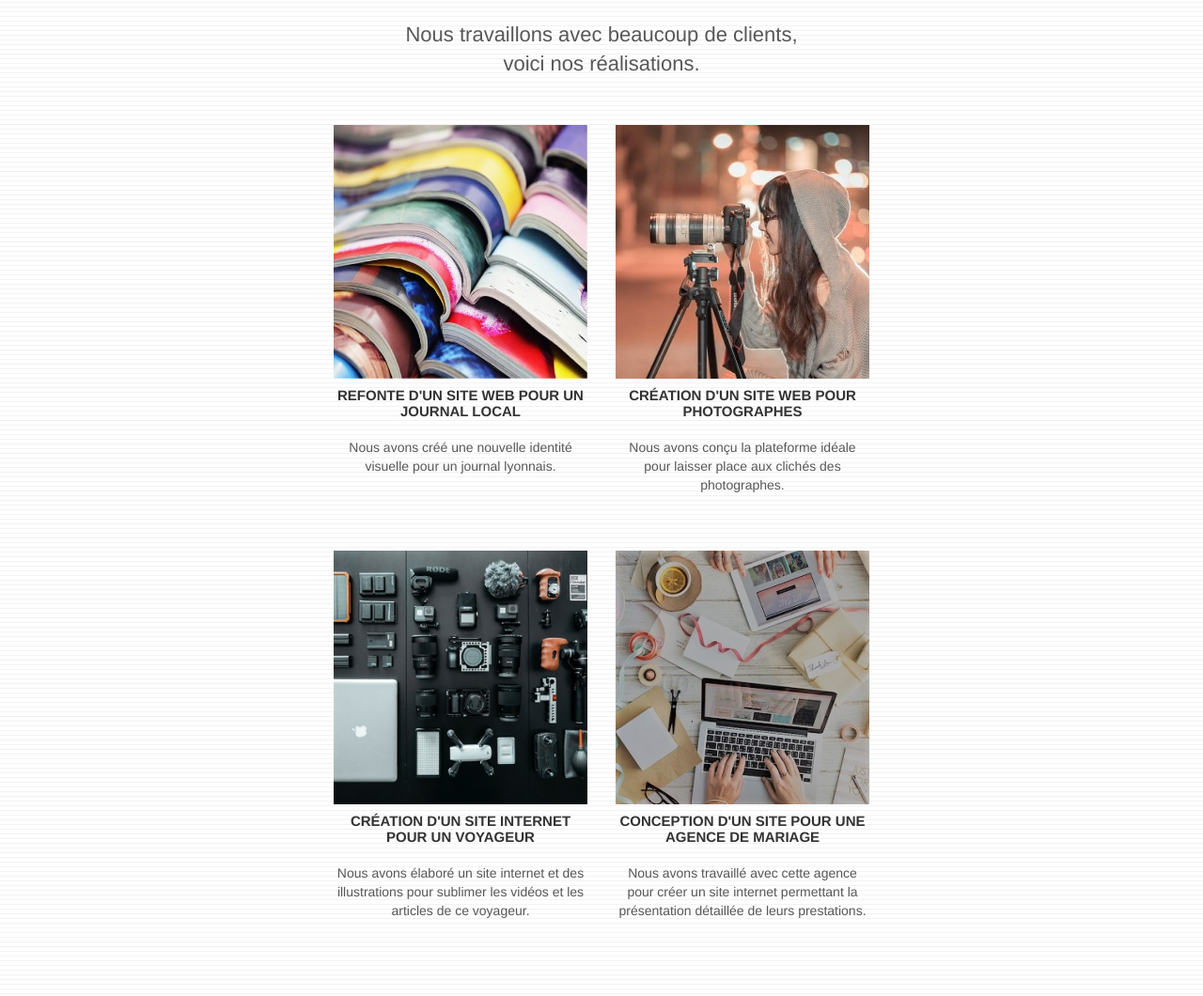
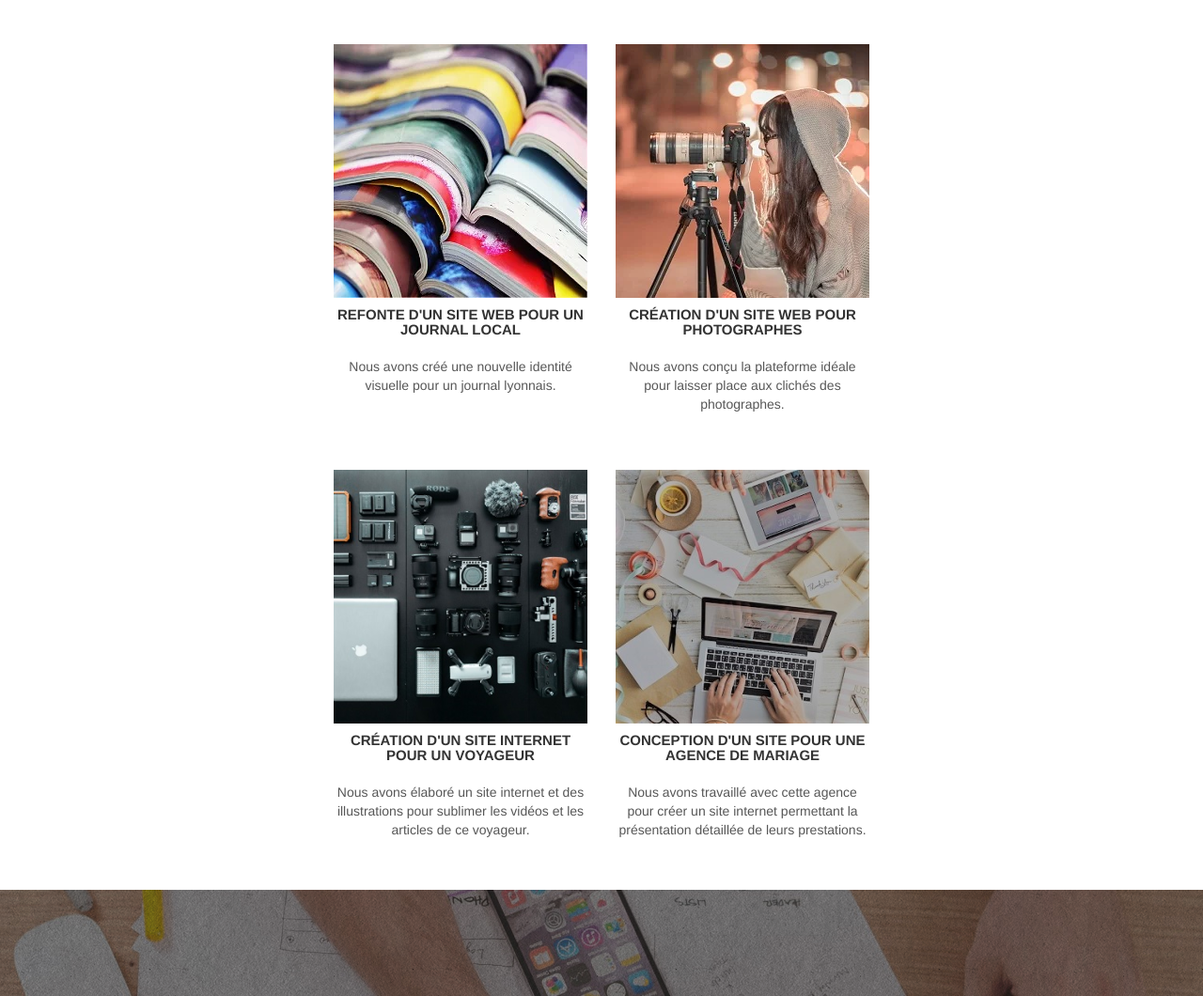
Before and after one commit to BenjaminCohn/La_Panth-re, a plain HTML site: page index.html in a window 1280 px wide. Shown: the part 1740-2800 px from the top of the page at 94% size. Drawn offline with nearby package versions, Linux system fonts and the light colour scheme.

Commit message:
modif image bloc 2

```diff
--- a/index.html
+++ b/index.html
@@ -10,6 +10,7 @@
 	<meta name="google-site-verification" content="uz2bDkiKmEppIR927Z_w8go1GI5ONC0FysW-vG-WDz4" />
     <meta name="viewport" content="width=device-width, initial-scale=1.0, viewport-fit=cover">
     <link rel="shortcut icon" type="image/jpg" href="favicon.jpg">
+
 	<link rel="stylesheet" href="https://cdn.jsdelivr.net/npm/bootstrap@3.4.1/dist/css/bootstrap.min.css" integrity="sha384-HSMxcRTRxnN+Bdg0JdbxYKrThecOKuH5zCYotlSAcp1+c8xmyTe9GYg1l9a69psu" crossorigin="anonymous">
 	<link rel="stylesheet" type="text/css" href="style.css">
 
@@ -95,7 +96,7 @@
 			<div class="row voffset-lg med-width-whitespace">
 				<div class="col-sm-4">
 					<div class="text-center">
-						<span class="et-icon-browser sm-shadow icon-dark-slate-blue icons icon-lg"></span>
+						<img src="./img/icon1.webp"  width="100" height="75"  alt="">
 					</div>
 					<h3 class="mg-md text-center">
 						Web design
@@ -106,7 +107,7 @@
 				</div>
 				<div class="col-sm-4">
 					<div class="text-center">
-						<span class="et-icon-presentation sm-shadow icon-dark-slate-blue icons icon-lg"></span>
+						<img src="./img/icon2.webp"  width="86" height="75"  alt="Stratégie">
 					</div>
 					<h3 class="mg-md text-center">
 						&nbsp;Stratégie
@@ -117,7 +118,7 @@
 				</div>
 				<div class="col-sm-4">
 					<div class="text-center">
-						<span class="et-icon-edit sm-shadow icon-dark-slate-blue icons icon-lg"></span>
+						<img src="./img/icon3.webp"  width="75" height="75"  alt="Illustrations">
 					</div>
 					<h3 class="mg-md text-center">
 						Illustrations
@@ -167,60 +168,36 @@
 	<!-- bloc-3-what-i-do END -->
 
 	<!-- bloc-4-portfolio -->
-	<div class="bloc bgc-white bg-lines-h2-bg bg-repeat l-bloc" id="bloc-4-portfolio">
-		<div class="container bloc-lg">
-			<div class="row">
-				<div class="col-sm-12 text-center">
-					<h2 class="portfolio__title-h2">
-						Nous travaillons avec beaucoup de clients,
-						voici nos réalisations.
-					</h2>
+	<div class="row tight-width-whitespace portfolio-row" >
+		<div class="col-sm-6 ">
+			<a href="#" data-lightbox="img/1.webp" data-gallery-id="gallery-1" data-bs-toggle="modal" data-caption="Refonte d'un site web pour un journal local" data-frame="snapshot-lb">
+				<img src="img/1-small.webp" alt="Image représentant la création d'un site web journal" class="img-responsive portfolio-thumb" width="270" height="270" loading="lazy">
+			</a>
+			<h3 class="mg-md text-center">Refonte d'un site web pour un journal local</h3>
+			<p class="text-center font-16">Nous avons créé une nouvelle identité visuelle pour un journal lyonnais.</p>
+		</div>
+		<div class="col-sm-6">
+			<a href="#" data-lightbox="img/2.webp" data-gallery-id="gallery-1" data-bs-toggle="modal" data-caption="Création d'un site web pour photographes" data-frame="snapshot-lb">
+				<img src="img/2-small.webp" class="img-responsive portfolio-thumb" alt="Image représentant la création d'un site web pour photographes" width="270" height="270" loading="lazy">
+			</a>
+			<h3 class="mg-md text-center">Création d'un site web pour photographes</h3>
+			<p class="text-center font-16">Nous avons conçu la plateforme idéale pour laisser place aux clichés des photographes.</p>
 		</div>
 	</div>
 	<div class="row tight-width-whitespace portfolio-row">
 		<div class="col-sm-6">
-					<a href="#" data-lightbox="img/1.webp" data-gallery-id="gallery-1" data-caption="Refonte d'un site web pour un journal local" data-frame="snapshot-lb">
-						<img src="img/1.webp" loading="lazy" alt="image de la refonte d'un site web journal  avec des journaux" class="img-responsive portfolio-thumb" /></a>
-					<h3 class="mg-md text-center">
-						Refonte d'un site web pour un journal local
-					</h3>
-					<p class="text-center">
-						Nous avons créé une nouvelle identité visuelle pour un journal lyonnais.
-					</p>
+			<a href="#" data-lightbox="img/3.webp" data-gallery-id="gallery-1" data-bs-toggle="modal" data-caption="Création d'un site internet pour un voyageur" data-frame="snapshot-lb">
+				<img src="img/3.webp" class="img-responsive portfolio-thumb" alt="Image représentant la création d'un site web pour voyageur" width="270" height="270" loading="lazy">
+			</a>
+			<h3 class="mg-md text-center">Création d'un site internet pour un voyageur</h3>
+			<p class="text-center font-16">Nous avons élaboré un site internet et des illustrations pour sublimer les vidéos et les articles de ce voyageur.</p>
 		</div>
 		<div class="col-sm-6">
-					<a href="#" data-lightbox="img/2.webp" data-gallery-id="gallery-1" data-caption="Création d'un site web pour photographes" data-frame="snapshot-lb">
-						<img src="img/2.webp" loading="lazy" class="img-responsive portfolio-thumb"
-						alt="image de la création d'un site web pour photographes avec une photographes" /></a>
-					<h3 class="mg-md text-center">
-						Création d'un site web pour photographes
-					</h3>
-					<p class="text-center">
-						Nous avons conçu la plateforme idéale pour laisser place aux clichés des photographes.
-					</p>
-				</div>
-			</div>
-			<div class="row tight-width-whitespace portfolio-row">
-				<div class="col-sm-6">
-					<a href="#" data-lightbox="img/3.webp" data-gallery-id="gallery-1" data-caption="Création d'un site internet pour un voyageur" data-frame="snapshot-lb">
-						<img src="img/3.webp" loading="lazy" class="img-responsive portfolio-thumb"
-						alt="image de la création d'un site web pour voyageur avec du matériel pour filmer"/></a>
-					<h3 class="mg-md text-center">
-						Création d'un site internet pour un voyageur
-					</h3>
-					<p class="text-center">
-						Nous avons élaboré un site internet et des illustrations pour sublimer les vidéos et les articles de ce voyageur.
-					</p>
-				</div>
-				<div class="col-sm-6">
-					<a href="#" data-lightbox="img/4.webp" data-gallery-id="gallery-1" data-caption="Conception d'un site pour une agence de mariage" data-frame="snapshot-lb">
-						<img src="img/4.webp" loading="lazy" class="img-responsive portfolio-thumb" alt="images de la création d'un site web pour agence de mariage" /></a>
-					<h3 class="mg-md text-center">
-						Conception d'un site pour une agence de mariage
-					</h3>
-					<p class="text-center">
-						Nous avons travaillé avec cette agence pour créer un site internet permettant la présentation détaillée de leurs prestations.
-					</p>
+			<a href="#" data-lightbox="img/4.webp" data-gallery-id="gallery-1" data-bs-toggle="modal" data-caption="Conception d'un site pour une agence de mariage" data-frame="snapshot-lb">
+				<img src="img/4.webp" class="img-responsive portfolio-thumb" alt="Image représentant la création d'un site web pour agence de mariage" width="270" height="270" loading="lazy">
+			</a>
+			<h3 class="mg-md text-center">Conception d'un site pour une agence de mariage</h3>
+			<p class="text-center font-16">Nous avons travaillé avec cette agence pour créer un site internet permettant la présentation détaillée de leurs prestations.</p>
 		</div>
 	</div>
 </div>
```
Also changed, not shown: img/1-small.webp (added), img/2-small.webp (added), img/icon1.webp (added), img/icon2.webp (added), img/icon3.webp (added). Lines whose indentation alone changed are shown as unchanged.
